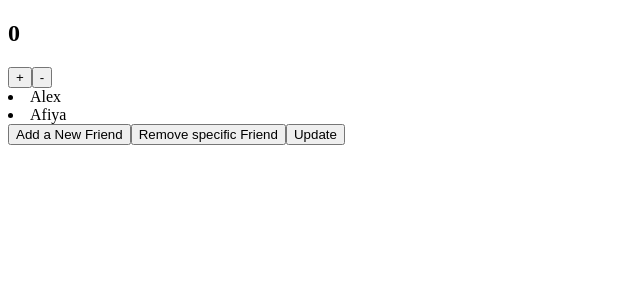
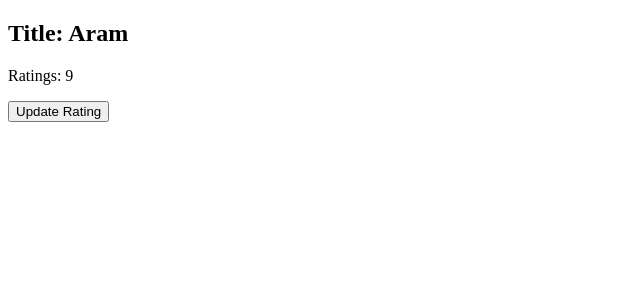
Before and after one commit to AfiyaZannuba/React-Learning, a React (Vite) app: page / in a window 1280 px wide. Shown: the top 300 px of the page, without its empty margins (0-640 px from the left). Built offline with nearby package versions, Linux system fonts and the light colour scheme.

Commit message:
Example program of useState for objects

```diff
--- a/src/App.jsx
+++ b/src/App.jsx
@@ -5,39 +5,18 @@
 import { useState } from "react"
 
 const App = () => {
-
-  const [friends, setFriends] = useState(['Alex', 'Afiya'])
-  const [count, setCount] = useState(0);
-  const increment = () => {
-    setCount (count + 1);
-  }
-  const decrement = () => {
-    if (count>0){
-    setCount (count - 1);
-    }
-  }
-  const AddFriend = () => {
-    setFriends([...friends, "Allen"])
-  }
-  const RemoveFriend = () => {
-    setFriends(friends.filter((f)=> (f != "Allen")))
-  }
-  const UpDatefriend = () => {
-    setFriends(friends.map((f)=>(f==="Afiya" ? "Afiya Zannuba" : f)));
+  const [movie, setMovie] = useState({
+    title: "Aram",
+    ratings: 9,
+  })
+  const handleClick = () => {
+    setMovie({...movie, ratings:5})
   }
   return (
     <section>
-      <h1>{count}</h1>
-      <button onClick={increment}>+</button>
-      <button onClick={decrement}>-</button>
-      <br />
-      {friends.map((friend)=>(
-        <li key={Math.round(Math.random()*10)}>{friend}</li>
-      ))}
-
-      <button onClick={AddFriend}>Add a New Friend</button>
-      <button onClick={RemoveFriend}>Remove specific Friend</button>
-      <button onClick={UpDatefriend}>Update</button>
+      <h1>Title: {movie.title}</h1>
+      <p>Ratings: {movie.ratings}</p>
+      <button onClick={handleClick}>Update Rating</button>
     </section>
   )
 }
```
